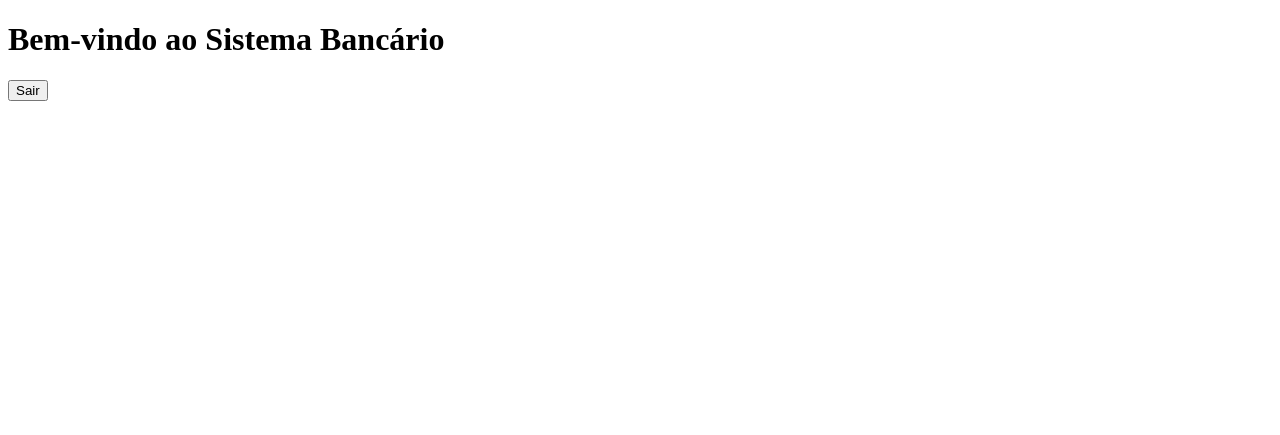
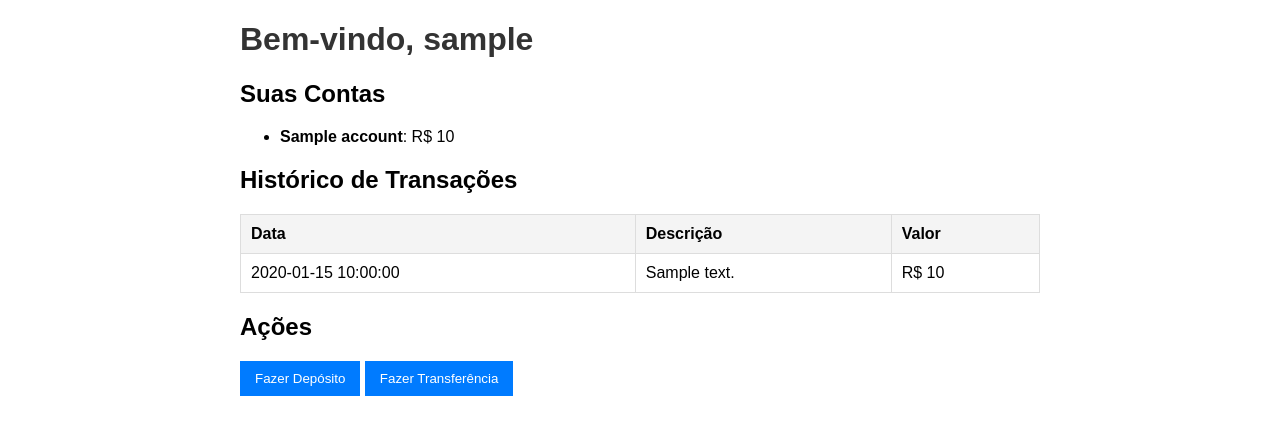
Before and after one commit to Xlane2096/Projeto_Banco, a Flask app: template templates/index.html in a window 1280 px wide. Shown: the top 435 px of the page. Run offline with Flask 3, Linux system fonts and the light colour scheme; the template is opened without the code that fills it: most values are stand-ins (such as "Sample title", 1, 10 or a date in 2020); some libraries are stand-ins or nearby versions.

Commit message:
dashboard changes

```diff
--- a/templates/index.html
+++ b/templates/index.html
@@ -3,12 +3,98 @@
 <head>
     <meta charset="UTF-8">
     <meta name="viewport" content="width=device-width, initial-scale=1.0">
-    <title>Sistema Bancário</title>
+    <title>Dashboard</title>
+    <style>
+        body {
+            font-family: Arial, sans-serif;
+            margin: 20px;
+        }
+        .container {
+            max-width: 800px;
+            margin: auto;
+        }
+        h1 {
+            color: #333;
+        }
+        .accounts, .transactions, .actions {
+            margin: 20px 0;
+        }
+        table {
+            width: 100%;
+            border-collapse: collapse;
+            margin-top: 10px;
+        }
+        table, th, td {
+            border: 1px solid #ddd;
+        }
+        th, td {
+            padding: 10px;
+            text-align: left;
+        }
+        th {
+            background-color: #f4f4f4;
+        }
+        button {
+            padding: 10px 15px;
+            background-color: #007BFF;
+            color: white;
+            border: none;
+            cursor: pointer;
+        }
+        button:hover {
+            background-color: #0056b3;
+        }
+    </style>
 </head>
 <body>
-    <h1>Bem-vindo ao Sistema Bancário</h1>
-    <form action="{{ url_for('logout') }}" method="POST">
-        <button type="submit">Sair</button>
-    </form>
+    <div class="container">
+        <h1>Bem-vindo, {{ user_name }}</h1>
+
+        <!-- Accounts Section -->
+        <div class="accounts">
+            <h2>Suas Contas</h2>
+            <ul>
+                {% for account in user_accounts %}
+                <li>
+                    <strong>{{ account.name }}</strong>: R$ {{ account.balance }}
+                </li>
+                {% endfor %}
+            </ul>
+        </div>
+
+        <!-- Transaction History Section -->
+        <div class="transactions">
+            <h2>Histórico de Transações</h2>
+            <table>
+                <thead>
+                    <tr>
+                        <th>Data</th>
+                        <th>Descrição</th>
+                        <th>Valor</th>
+                    </tr>
+                </thead>
+                <tbody>
+                    {% for transaction in transactions %}
+                    <tr>
+                        <td>{{ transaction.date }}</td>
+                        <td>{{ transaction.description }}</td>
+                        <td>R$ {{ transaction.amount }}</td>
+                    </tr>
+                    {% endfor %}
+                </tbody>
+            </table>
+        </div>
+
+        <!-- Actions Section -->
+        <div class="actions">
+            <h2>Ações</h2>
+            <form action="{{ url_for('fazer_deposito') }}" method="GET" style="display: inline;">
+                <button type="submit">Fazer Depósito</button>
+            </form>
+            <form action="{{ url_for('fazer_transferencia') }}" method="GET" style="display: inline;">
+                <button type="submit">Fazer Transferência</button>
+            </form>
+        </div>
+    </div>
 </body>
 </html>
```
